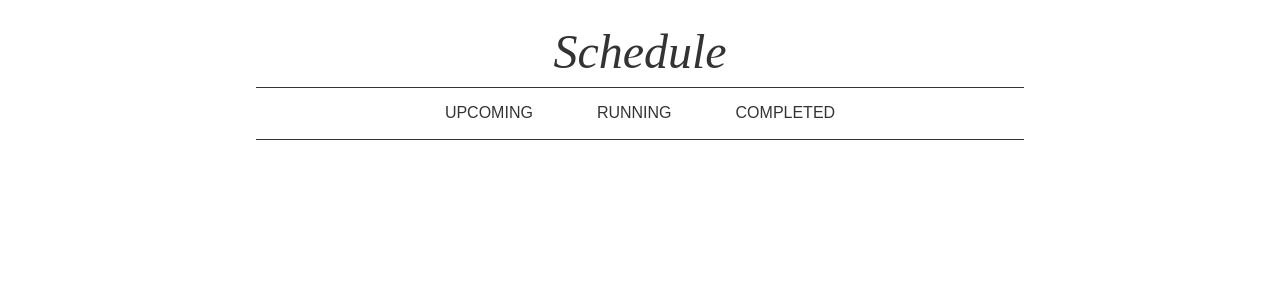
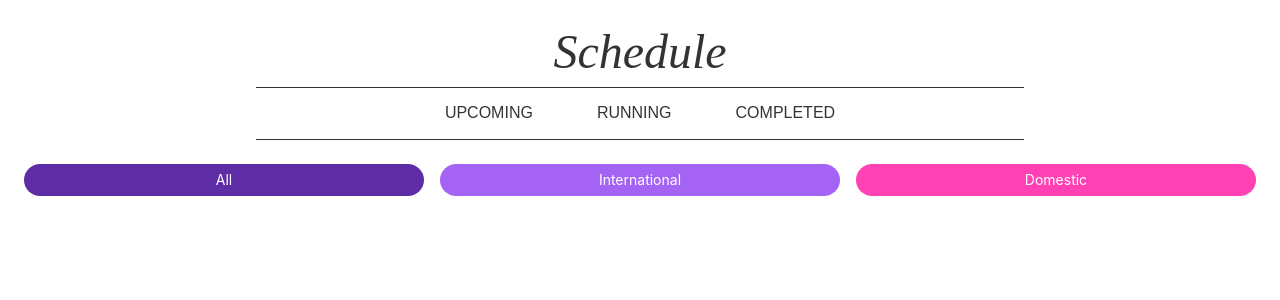
Before and after one commit to puneet222/hdworks, a React (Create React App) app: page / in a window 1280 px wide. Shown: the top 300 px of the page. Built offline with nearby package versions, Linux system fonts and the light colour scheme.

Commit message:
Match Type UI

```diff
--- a/src/App.js
+++ b/src/App.js
@@ -2,11 +2,13 @@ import React from "react";
 import "./App.css";
 import CricketState from "./context/CricketState";
 import Header from "./components/Header";
+import MatchType from "./components/MatchType";
 
 const App = () => {
   return (
     <CricketState>
       <Header />
+      <MatchType />
     </CricketState>
   );
 };
--- /dev/null
+++ b/src/components/MatchType.js
@@ -0,0 +1,34 @@
+import React from "react";
+
+const MatchType = () => {
+  return (
+    <div className="ph3">
+      <div className="fl w-third pa2">
+        <a
+          className="f6 w-100 tc grow no-underline br-pill ph3 pv2 mb2 dib white bg-purple"
+          href="#0"
+        >
+          All
+        </a>
+      </div>
+      <div className="fl w-third pa2">
+        <a
+          className="f6 w-100 tc grow no-underline br-pill ph3 pv2 mb2 dib white bg-light-purple"
+          href="#0"
+        >
+          International
+        </a>
+      </div>
+      <div className="fl w-third pa2">
+        <a
+          className="f6 w-100 tc grow no-underline br-pill ph3 pv2 mb2 dib white bg-hot-pink"
+          href="#0"
+        >
+          Domestic
+        </a>
+      </div>
+    </div>
+  );
+};
+
+export default MatchType;
```
